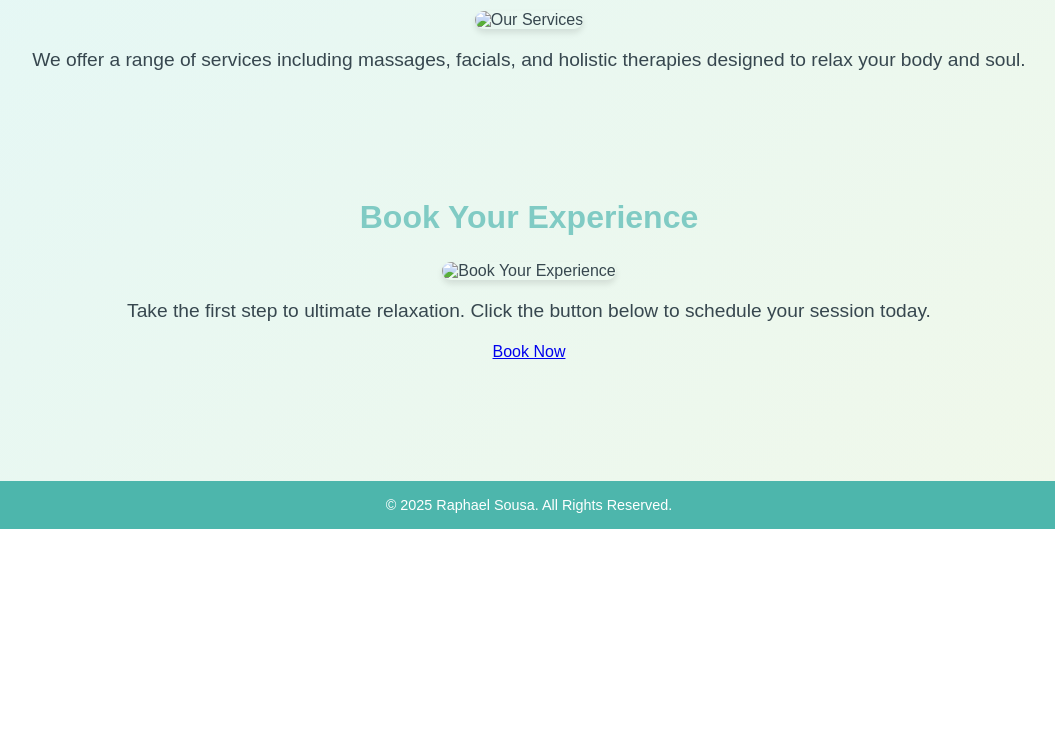
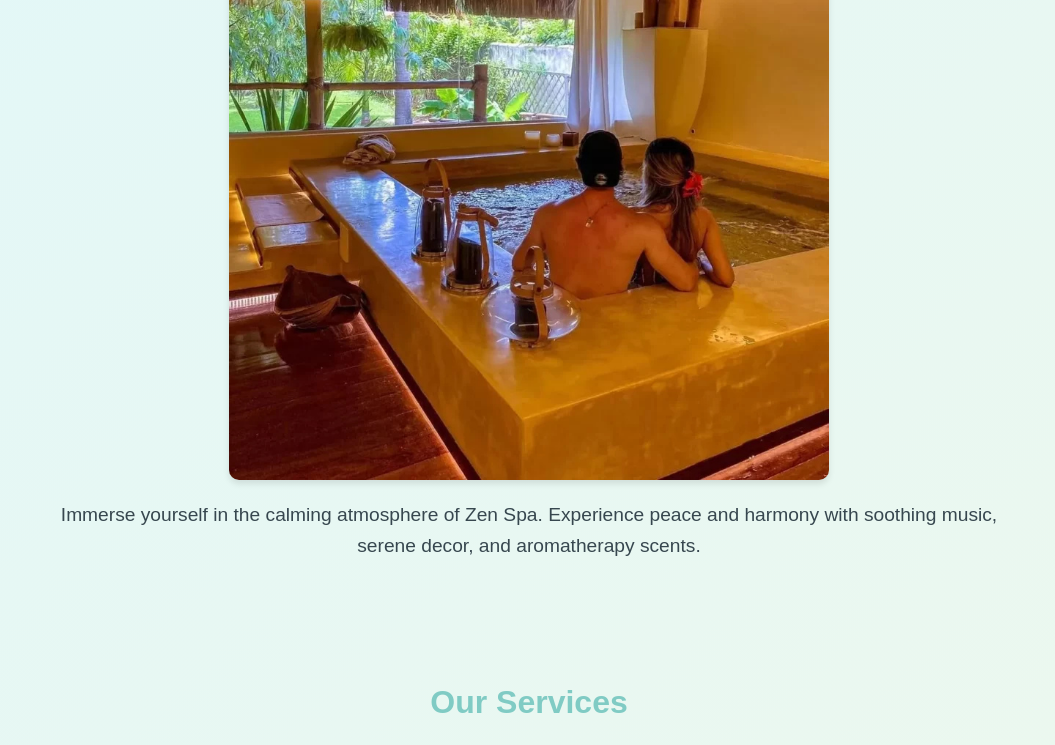
Before and after one commit to GitGitFafa/spa-zen-website, a plain HTML site: page index.html in a window 1280 px wide. Shown: the part 686-1431 px from the top of the page, without its empty margins (111-1166 px from the left). Before the commit the page ends 1215 px from the top, so only its background shows below. Drawn offline with Linux system fonts and the light colour scheme.

Commit message:
Feature: Inclusão de 3 imagens no section principal do index.html. 1 para relaxing ambience, 1 para our services e 1 para book your experience.

```diff
--- a/index.html
+++ b/index.html
@@ -25,19 +25,19 @@
     <div class="container">
         <div class="section">
             <h2>Relaxing Ambience</h2>
-            <img src="images/relaxing-ambience.jpg" alt="Relaxing Ambience">
+            <img src="images/spa-zen-relaxing-in-a-bathtub.png" alt="Relaxing Ambience">
             <p>Immerse yourself in the calming atmosphere of Zen Spa. Experience peace and harmony with soothing music, serene decor, and aromatherapy scents.</p>
         </div>
 
         <div class="section">
             <h2>Our Services</h2>
-            <img src="images/our-services.jpg" alt="Our Services">
+            <img src="images/spa-zen-our-services.jpg" alt="Our Services">
             <p>We offer a range of services including massages, facials, and holistic therapies designed to relax your body and soul.</p>
         </div>
 
         <div class="section">
             <h2>Book Your Experience</h2>
-            <img src="images/book-experience.jpg" alt="Book Your Experience">
+            <img src="images/spa-zen-relaxing-ambience.jpg" alt="Book Your Experience">
             <p>Take the first step to ultimate relaxation. Click the button below to schedule your session today.</p>
             <a href="#" class="cta">Book Now</a>
         </div>
```
Also changed, not shown: images/spa-zen-our-services.jpg (added), images/spa-zen-relaxing-ambience.jpg (added), images/spa-zen-relaxing-in-a-bathtub.png (added).
